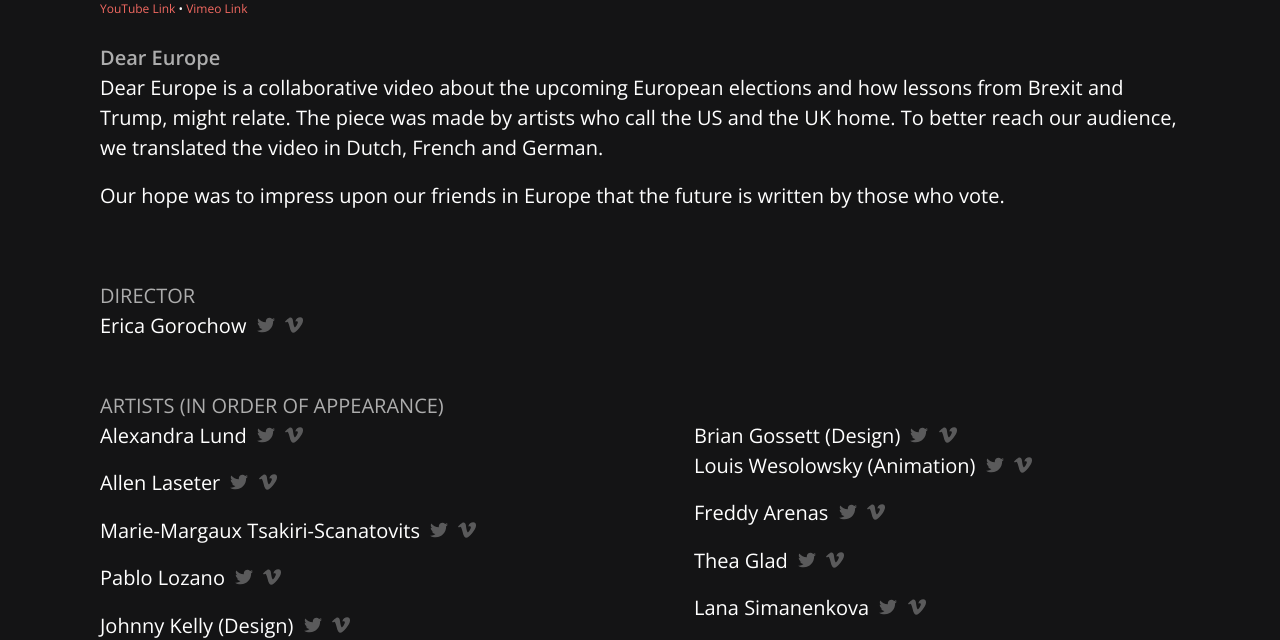
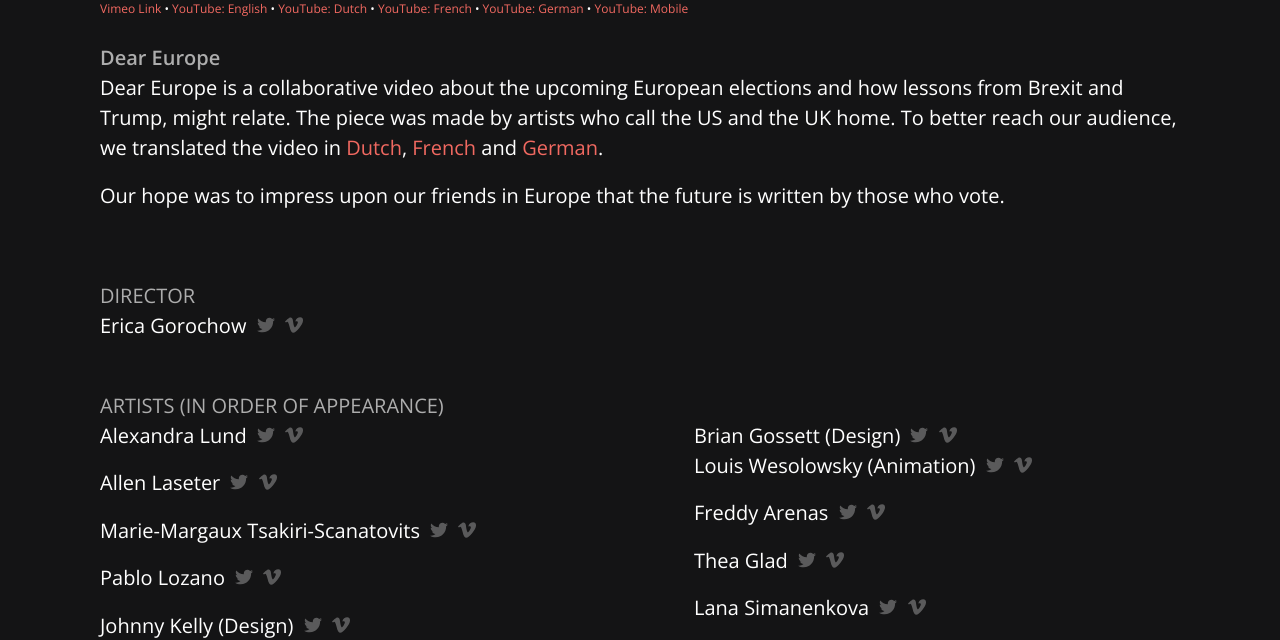
Before and after one commit to gorociao/peprally-website, a Jekyll site: the page built from deareu-press.markdown, in a window 1280 px wide and 900 px high, scrolled down 499 px, cut to the strip 260-900 px from the top of the window. Built offline with Jekyll 4.4.1, drawn with Linux system fonts in a browser that asks for light colours.

Commit message:
added a bunch of links

```diff
--- a/deareu-press.markdown
+++ b/deareu-press.markdown
@@ -12,10 +12,10 @@
 </div>
 
 {: .small-links}
-[YouTube Link](http://vimeo.com/171939446) • [Vimeo Link](http://vimeo.com/171939446)
+[Vimeo Link](https://vimeo.com/207224551) • [YouTube: English](https://youtu.be/iELamBw0-ds) • [YouTube: Dutch](https://youtu.be/_r4GCh7rsnY)  • [YouTube: French](https://youtu.be/KVML6lAZsb8)  • [YouTube: German](https://youtu.be/fkWx18Po210) • [YouTube: Mobile](https://youtu.be/ETRQhZV0Wgw)
 
 ## **Dear Europe**
-Dear Europe is a collaborative video about the upcoming European elections and how lessons from Brexit and Trump, might relate. The piece was made by artists who call the US and the UK home. To better reach our audience, we translated the video in Dutch, French and German.
+Dear Europe is a collaborative video about the upcoming European elections and how lessons from Brexit and Trump, might relate. The piece was made by artists who call the US and the UK home. To better reach our audience, we translated the video in [Dutch](https://youtu.be/_r4GCh7rsnY), [French](https://youtu.be/KVML6lAZsb8) and [German](https://youtu.be/fkWx18Po210).
 
 Our hope was to impress upon our friends in Europe that the future is written by those who vote.
 
```
